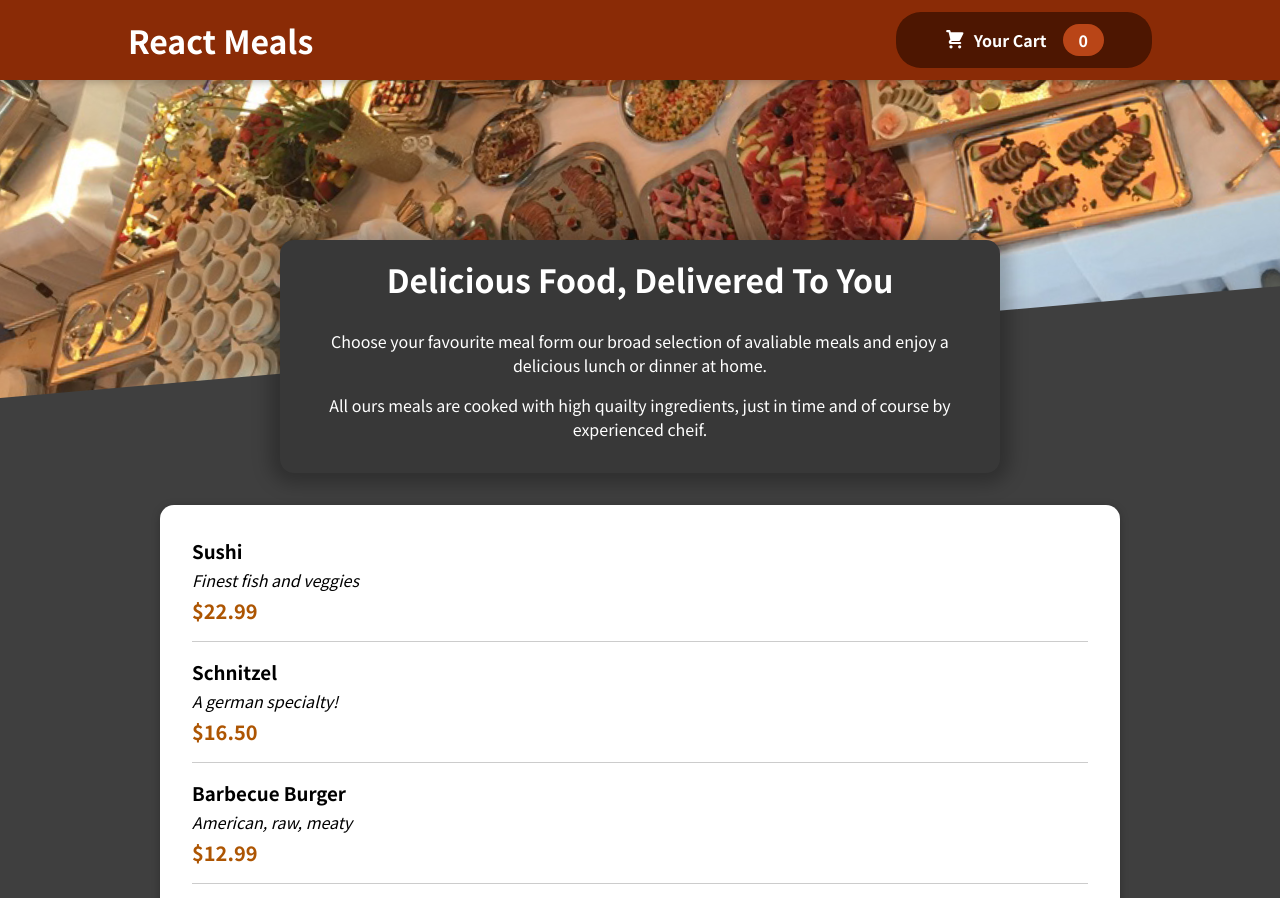
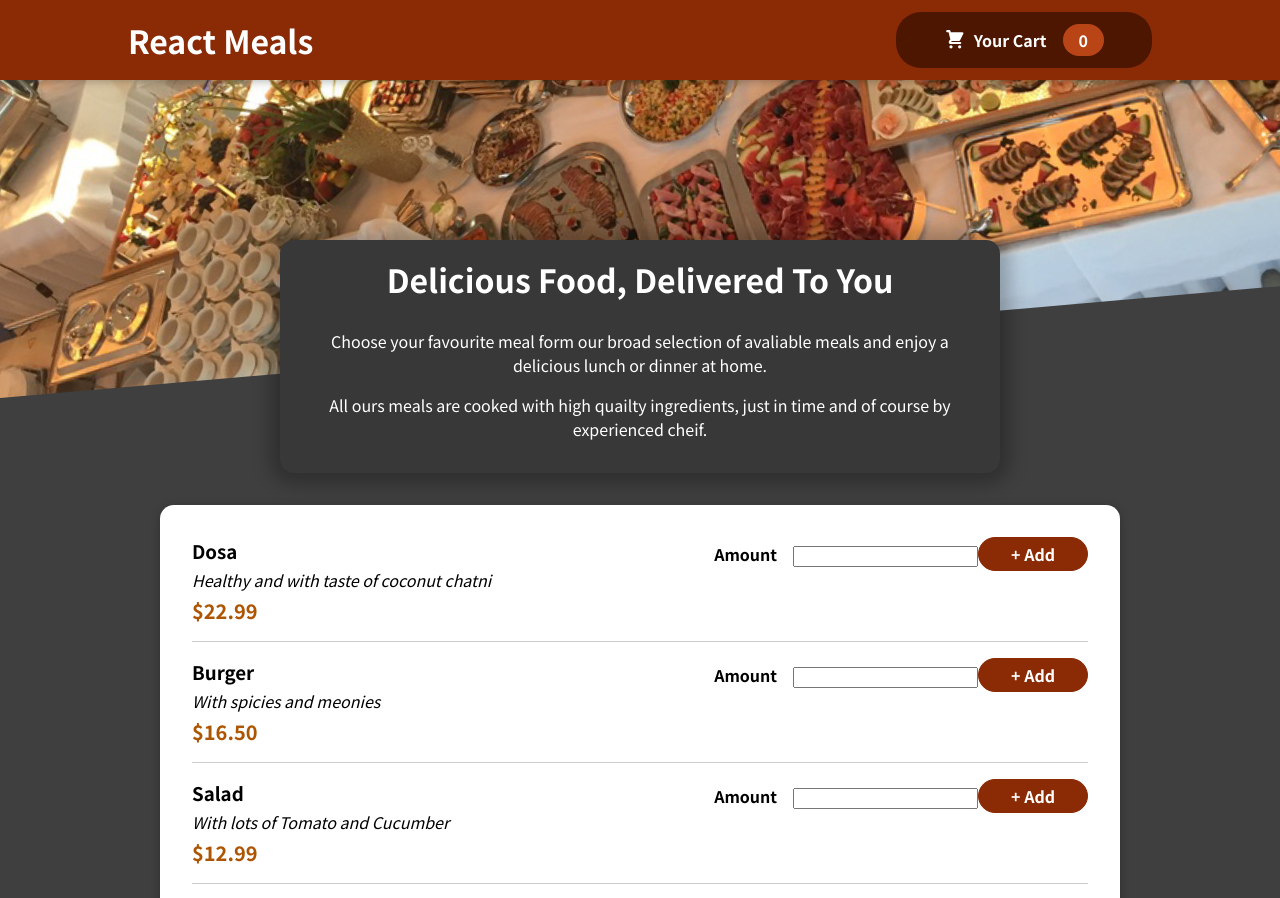
Before and after one commit to kharerishabh/Resturant-Project-Module---4, a React (Create React App) app: page / in a window 1280 px wide. Shown: the top 898 px of the page. Built offline with nearby package versions, Linux system fonts and the light colour scheme.

Commit message:
Resturant Project Task - 4

```diff
--- a/src/components/Meals/AvaliableMeals.js
+++ b/src/components/Meals/AvaliableMeals.js
@@ -3,30 +3,31 @@
 import Card from "../UI/Card";
 import MealItem from "./MealItem/MealItem";
 import classes from "./AvaliableMeals.module.css";
+import MealItemForm from "./MealItem/MealItemForm";
 
 const DUMMY_MEALS = [
   {
     id: "m1",
-    name: "Sushi",
-    description: "Finest fish and veggies",
+    name: "Dosa",
+    description: "Healthy and with taste of coconut chatni",
     price: 22.99,
   },
   {
     id: "m2",
-    name: "Schnitzel",
-    description: "A german specialty!",
+    name: "Burger",
+    description: "With spicies and meonies",
     price: 16.5,
   },
   {
     id: "m3",
-    name: "Barbecue Burger",
-    description: "American, raw, meaty",
+    name: "Salad",
+    description: "With lots of Tomato and Cucumber",
     price: 12.99,
   },
   {
     id: "m4",
-    name: "Green Bowl",
-    description: "Healthy...and green...",
+    name: "Tomato soup",
+    description: "Healthy...and red...",
     price: 18.99,
   },
 ];
@@ -44,6 +45,7 @@
     <section className={classes.meals}>
       <Card>
         <ul>{mealList}</ul>
+        <MealItemForm/>
       </Card>
     </section>
   );
--- a/src/components/Meals/MealItem/MealItem.js
+++ b/src/components/Meals/MealItem/MealItem.js
@@ -1,6 +1,7 @@
 import React from "react";
 
 import classes from './MealItem.module.css';
+import MealItemForm from "./MealItemForm";
 
 const MealItem = (props) =>{
     const price = `$${props.price.toFixed(2)}`
@@ -11,7 +12,8 @@
                 <div className={classes.description}>{props.description}</div>
                 <div className={classes.price}>{price}</div>
             </div>
-            <div></div>
+
+            <MealItemForm/>
         </li>
     )
 }
--- /dev/null
+++ b/src/components/Meals/MealItem/MealItemForm.js
@@ -0,0 +1,12 @@
+import React from "react";
+import classes from './MealItemForm.module.css';
+
+const MealItemForm  = (props) =>{
+    return (<form className={classes.form}>
+        <label className={classes.form.label}>Amount</label>
+        <input type='number'/>
+        <button>+ Add</button>
+    </form>);
+};
+
+export default MealItemForm;
--- /dev/null
+++ b/src/components/Meals/MealItem/MealItemForm.module.css
@@ -0,0 +1,24 @@
+.form {
+  text-align: right;
+}
+.form label {
+    font-weight: bold;
+    margin-right: 1rem;
+  }
+
+.form button {
+  font: inherit;
+  cursor: pointer;
+  background-color: #8a2b06;
+  border: 1px solid #8a2b06;
+  color: white;
+  padding: 0.25rem 2rem;
+  border-radius: 20px;
+  font-weight: bold;
+}
+
+.form button:hover,
+.form button:active {
+  background-color: #641e03;
+  border-color: #641e03;
+}
```
